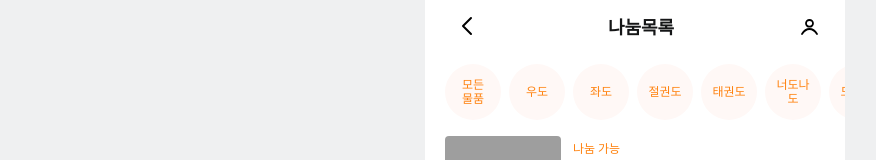
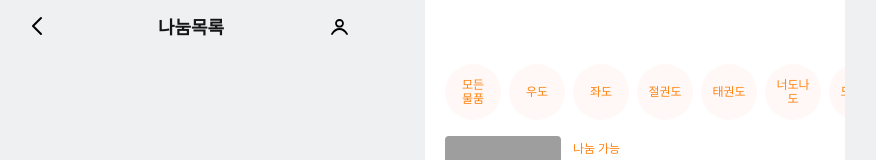
Before and after one commit to NolNol9oormthon/UseMineClient, a Next.js app: page /view in a window 1280 px wide. Shown: the top 160 px of the page, without its empty margins (5-881 px from the left). Built offline with nearby package versions, Linux system fonts and the light colour scheme; grey boxes are pictures that could not be loaded; a web font is replaced by a local one.

Commit message:
fix: header fixed로 수정

```diff
--- a/src/components/Header.tsx
+++ b/src/components/Header.tsx
@@ -14,10 +14,10 @@ const Container = styled.div<{ isDetailPage: boolean }>`
   height: 56px;
   display: flex;
   justify-content: space-between;
-  padding: 0 20px;
+  padding: 0 40px;
   align-items: center;
   background-color: ${({ isDetailPage }) => (isDetailPage ? 'transparent' : null)};
-  position: absolute;
+  position: fixed;
   top: 0;
   left: 0;
   z-index: 10;
```
